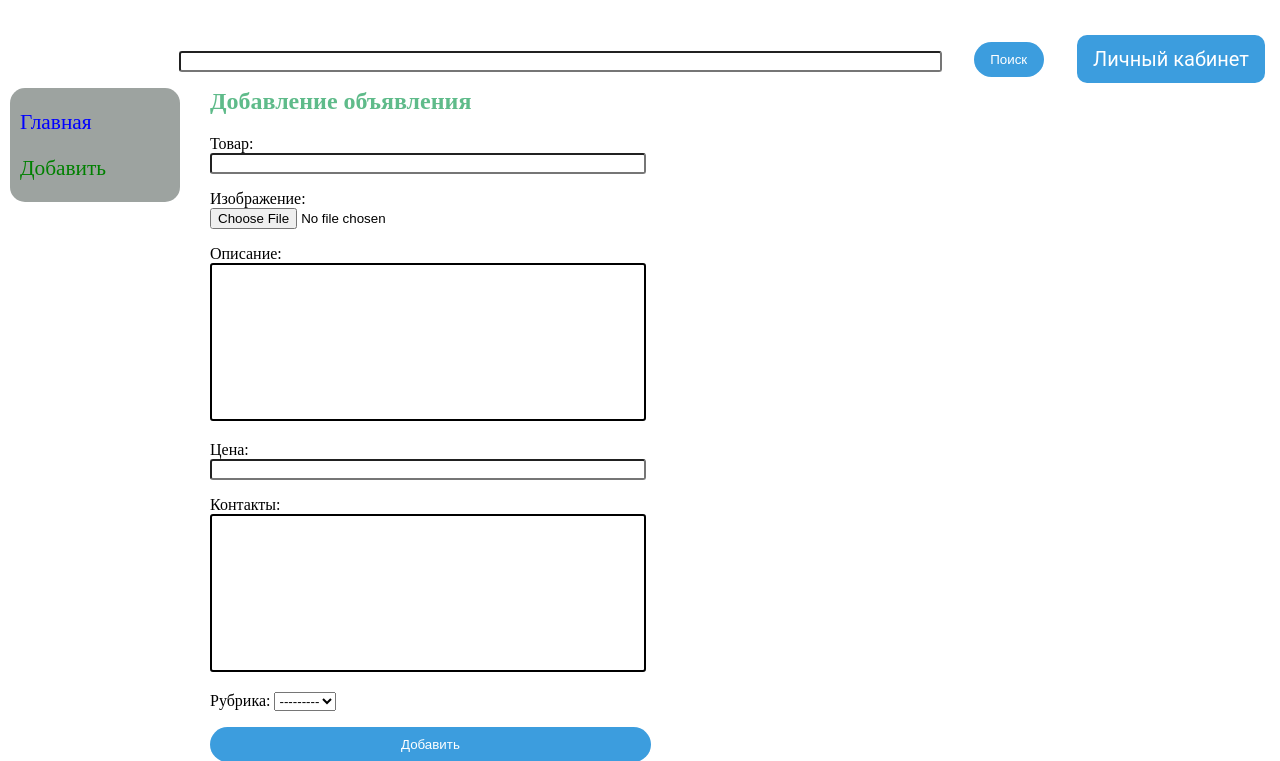
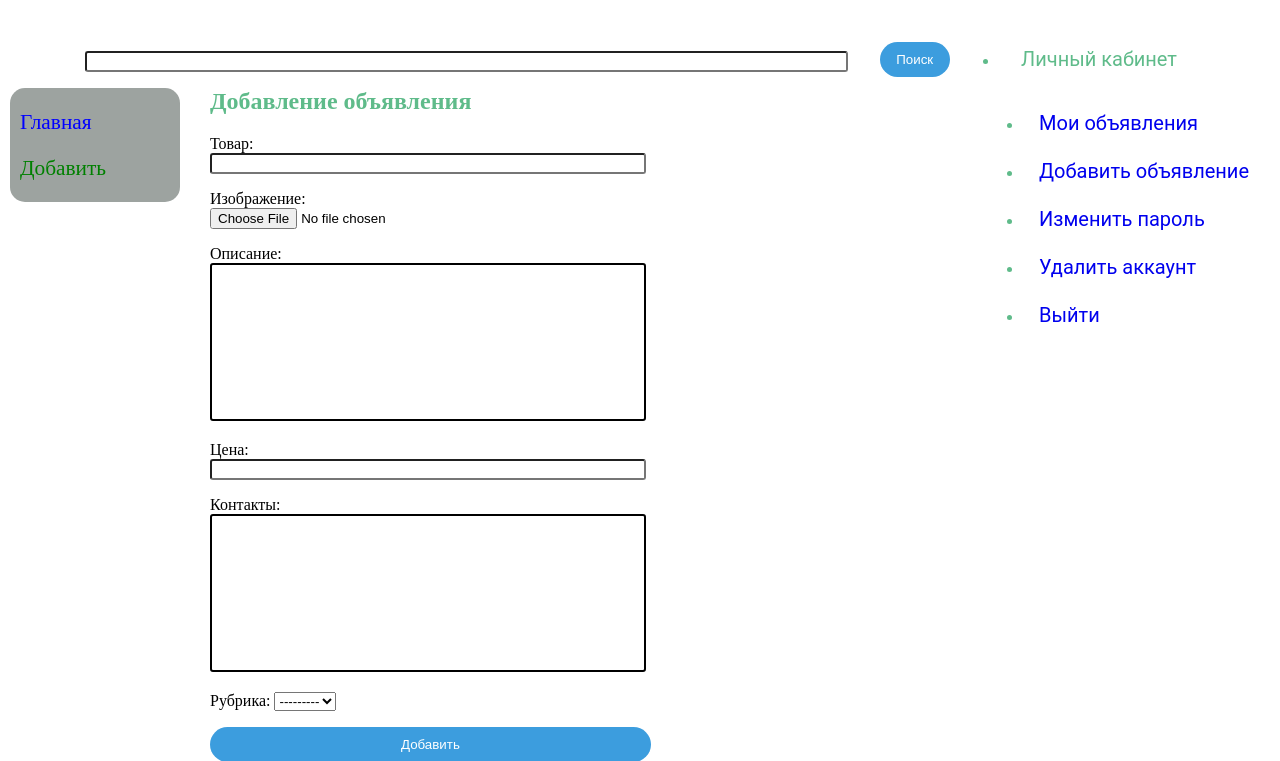
Before and after one commit to mas-gae76/Ad-site, a Django app: page /board/add/ in a window 1280 px wide. Shown: the part 98-859 px from the top of the page. Run offline with Django 3.2, Linux system fonts and the light colour scheme; the visitor is signed in with stand-in values (Sample User, id 1); data that the repository does not hold is empty; some libraries are stand-ins or nearby versions; some web fonts are replaced.

Commit message:
added personal cabinet menu

```diff
--- a/samplesite/board/templates/layout/basic.html
+++ b/samplesite/board/templates/layout/basic.html
@@ -9,6 +9,7 @@
     <link rel="stylesheet" href="https://stackpath.bootstrapcdn.com/font-awesome/4.7.0/css/font-awesome.min.css">
 </head>
 <body>
+    <script type="text/javascript" src="{% static 'scripts/script.js' %}"></script>
     <header>
         <h1>Объявления</h1>
     </header>
@@ -22,8 +23,16 @@
     </span>
     </div>
     {% else %}
-    <span class="register">
-        <a title="Личный кабинет" href="{% url 'profile' %}">Личный кабинет</a>
+    <span id="pc_nav">
+        <li class="menu-item"><a title="Личный кабинет">Личный кабинет</a>
+            <ul class="submenu">
+                <li><a class="main" href="{% url 'user_posts' %}">Мои объявления</a></li>
+                <li><a class="main" class="main" href="{% url 'add' %}">Добавить объявление</a></li>
+                <li><a class="main" href="{% url 'change_password' %}">Изменить пароль</a></li>
+                <li><a class="main" href="{% url 'delete_account' %}">Удалить аккаунт</a></li>
+                <li><a class="logout" href="{% url 'logout' %}">Выйти</a></li>
+            </ul>
+        </li>
     </span>
     {% endif %}
     <form action="{% url 'post_search' %}" method="get" class="search_field">
```
